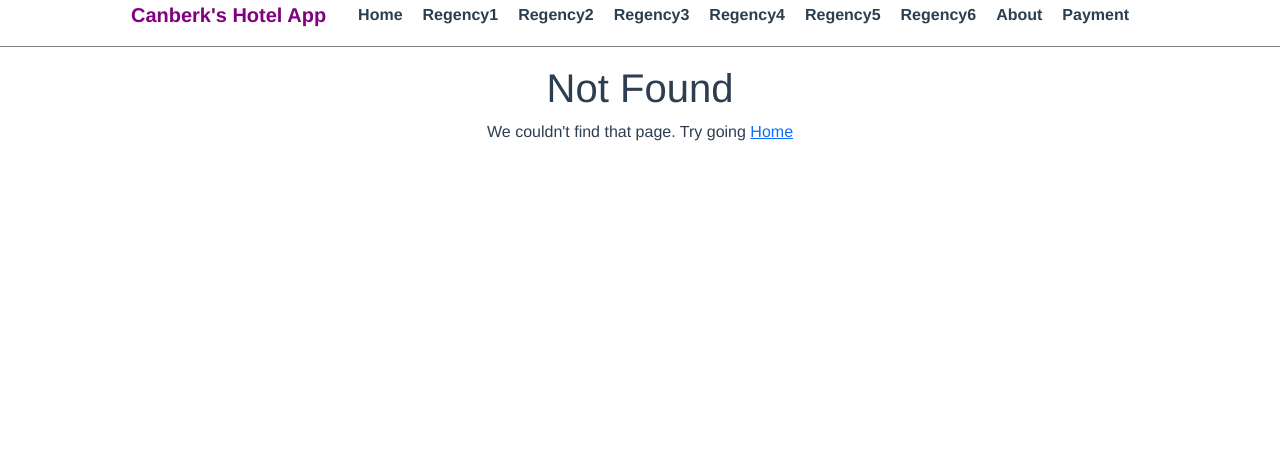
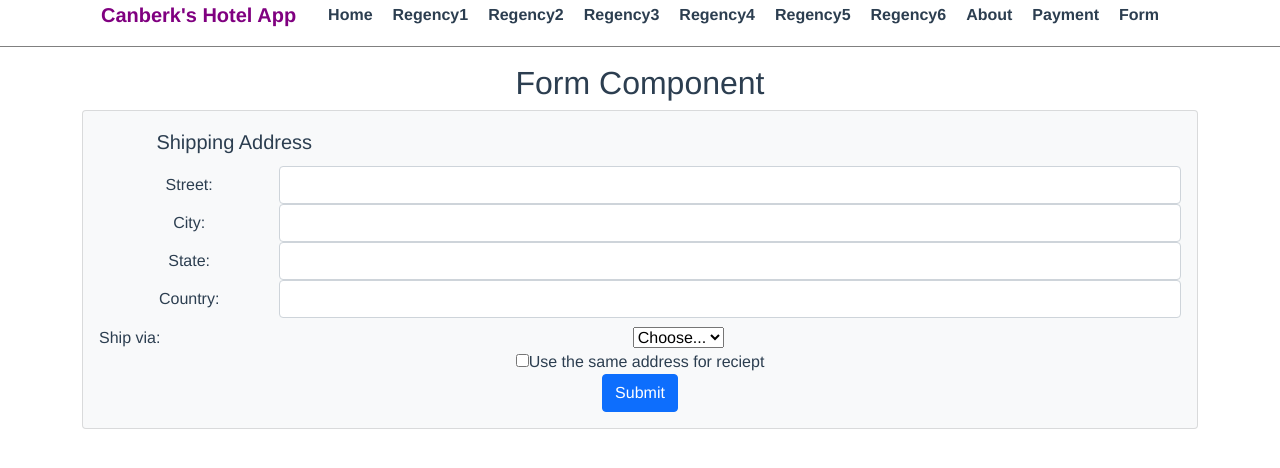
Before and after one commit to canberk-yilmaz/vue-hotel-app, a Vue app: page /form in a window 1280 px wide. Before the commit this address had no page. Shown: the top 468 px of the page. Built offline with nearby package versions, Linux system fonts and the light colour scheme.

Commit message:
form component and route create

```diff
--- a/src/components/TheNavigation.vue
+++ b/src/components/TheNavigation.vue
@@ -19,6 +19,9 @@
       </li>
       <li class="links">
         <router-link to="/payment">Payment</router-link>
+      </li>
+      <li class="links">
+        <router-link to="/form">Form</router-link>
       </li>
     </ul>
   </nav>
--- a/src/router/index.js
+++ b/src/router/index.js
@@ -38,6 +38,14 @@ const routes = [
       ),
   },
   {
+    path: "/form",
+    name: "Form",
+    // route level code-splitting
+    // this generates a separate chunk (about.[hash].js) for this route
+    // which is lazy-loaded when the route is visited.
+    component: () => import(/* webpackChunkName: "Form" */ "../views/Form.vue"),
+  },
+  {
     path: "/404",
     alias: "*",
     name: "notFound",
--- /dev/null
+++ b/src/views/Form.vue
@@ -0,0 +1,91 @@
+<template>
+  <div>
+    <div class="container">
+      <h2>Form Component</h2>
+      <b-card bg-variant="light">
+        <b-form-group
+          label-cols-lg="3"
+          label="Shipping Address"
+          label-size="lg"
+          label-class="font-weight-bold pt-0"
+          class="mb-0"
+        >
+          <b-form-group
+            class="d-flex"
+            label="Street:"
+            label-for="nested-street"
+            label-cols-sm="2"
+            label-align-sm="right"
+          >
+            <b-form-input id="nested-street"></b-form-input>
+          </b-form-group>
+
+          <b-form-group
+            class="d-flex"
+            label="City:"
+            label-for="nested-city"
+            label-cols-sm="2"
+            label-align-sm="right"
+          >
+            <b-form-input id="nested-city"></b-form-input>
+          </b-form-group>
+
+          <b-form-group
+            class="d-flex"
+            label="State:"
+            label-for="nested-state"
+            label-cols-sm="2"
+            label-align-sm="right"
+          >
+            <b-form-input id="nested-state"></b-form-input>
+          </b-form-group>
+
+          <b-form-group
+            class="d-flex"
+            label="Country:"
+            label-for="nested-country"
+            label-cols-sm="2"
+            label-align-sm="right"
+          >
+            <b-form-input id="nested-country"></b-form-input>
+          </b-form-group>
+        </b-form-group>
+        <b-form inline class="mt-2">
+          <label class="mr-sm-2" for="inline-form-custom-select-pref"
+            >Ship via:</label
+          >
+          <b-form-select
+            id="inline-form-custom-select-pref"
+            class="mb-2 mr-sm-2 mb-sm-0"
+            :options="[
+              { text: 'Choose...', value: 'null' },
+              'Air',
+              'Courier',
+              'Mail',
+            ]"
+            :value="null"
+          ></b-form-select>
+
+          <b-form-checkbox class="mb-2 mr-sm-2 mb-sm-0"
+            >Use the same address for reciept</b-form-checkbox
+          >
+
+          <b-button @submit.prevent variant="primary">Submit</b-button>
+        </b-form>
+      </b-card>
+    </div>
+  </div>
+</template>
+
+<script>
+export default {};
+</script>
+
+<style scoped>
+label {
+  text-align: right;
+  clear: both;
+  float: left;
+  margin-right: 15px;
+}
+</style>
```
